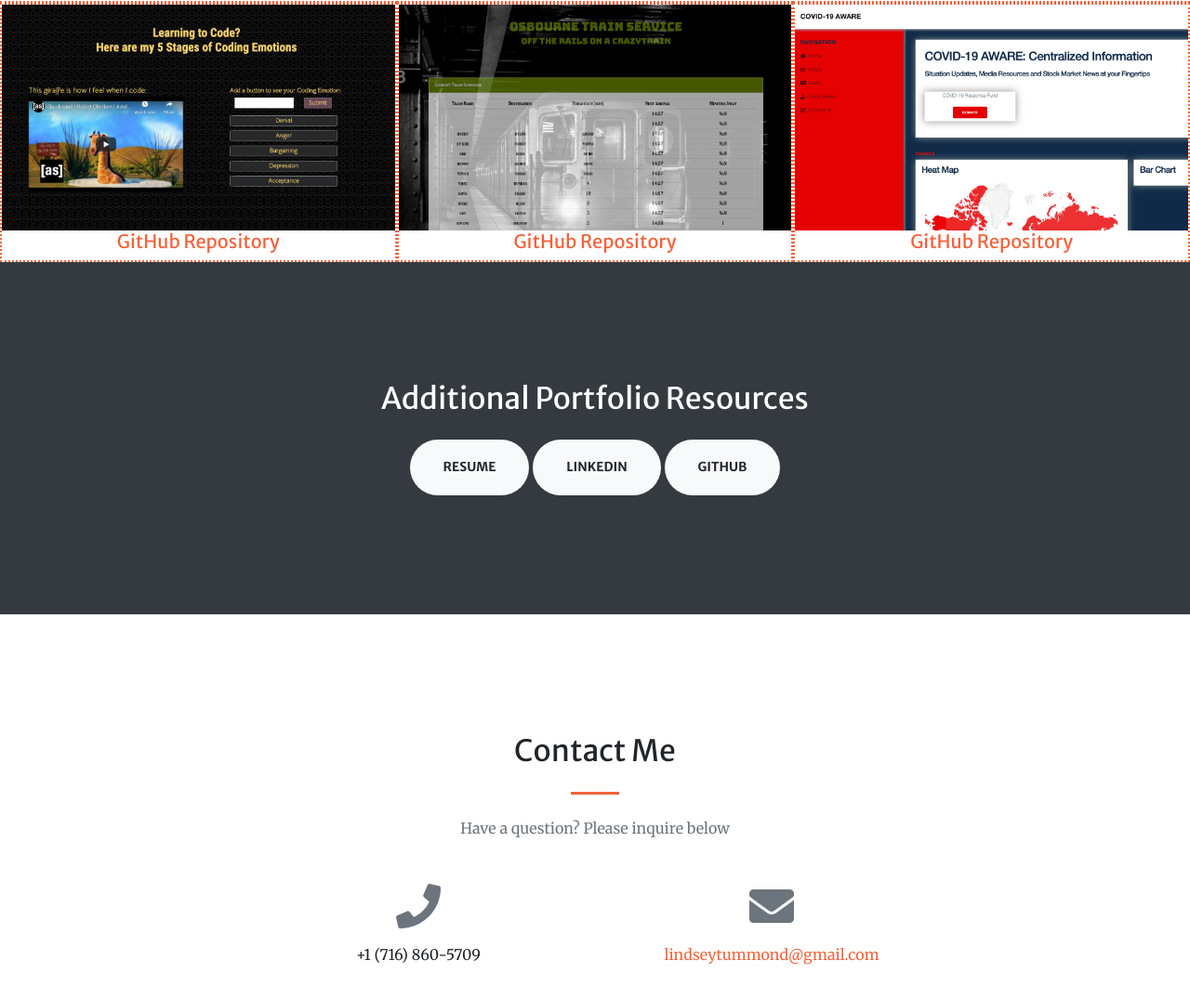
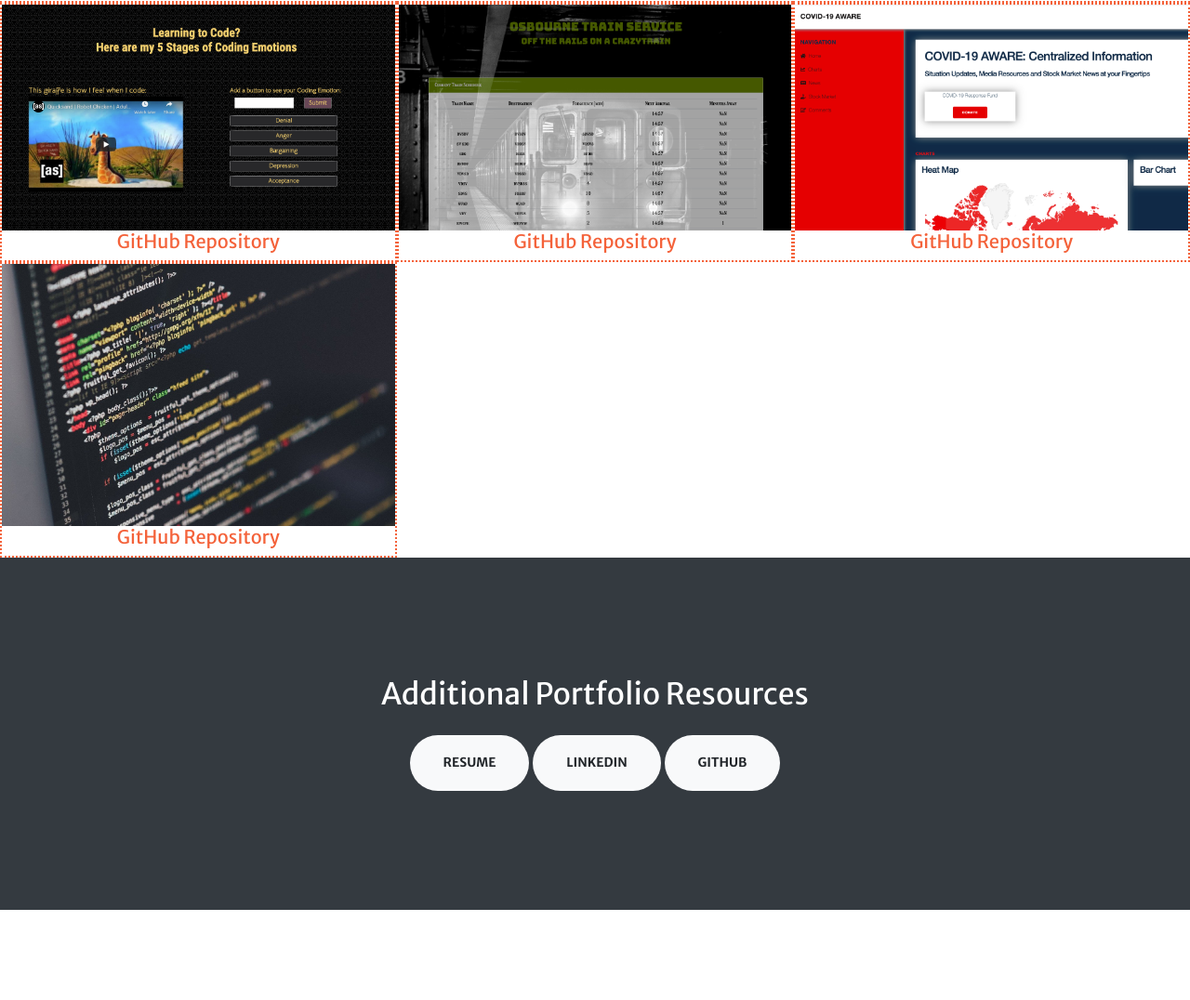
Before and after one commit to lindseytummond/portfolio, a plain HTML site: page index.html in a window 1280 px wide. Shown: the part 2632-3708 px from the top of the page at 93% size. Drawn offline with nearby package versions, Linux system fonts and the light colour scheme.

Commit message:
liri bot links and image

```diff
--- a/index.html
+++ b/index.html
@@ -265,6 +265,20 @@
                         </div>
                     </div>
 
+                    <!-- LIRI Bot -->
+                    <div class="col-lg-4 col-sm-6" id="project">
+                        <a class="portfolio-box" href="https://github.com/lindseytummond/liri-bot/blob/master/README.md" target="_blank">
+                            <img class="img-fluid" src="assets/img/portfolio/thumbnails/liri-bot.jpg" alt="LIRI Bot">
+                            <div class="portfolio-box-caption">
+                                <div class="project-category text-white-50">Project:</div>
+                                <div class="project-name">LIRI Bot</div>
+                            </div>
+                        </a>
+                        <div>
+                            <h5 class="text-center"><a href="https://github.com/lindseytummond/liri-bot" target="_blank">GitHub Repository</a></h5>
+                        </div>
+                    </div>
+
                 </div>
             </div>
         </section>
```
Also changed, not shown: assets/img/portfolio/thumbnails/buffaloTrivia.png, assets/img/portfolio/thumbnails/liri-bot.jpg (added), 1 other file.
